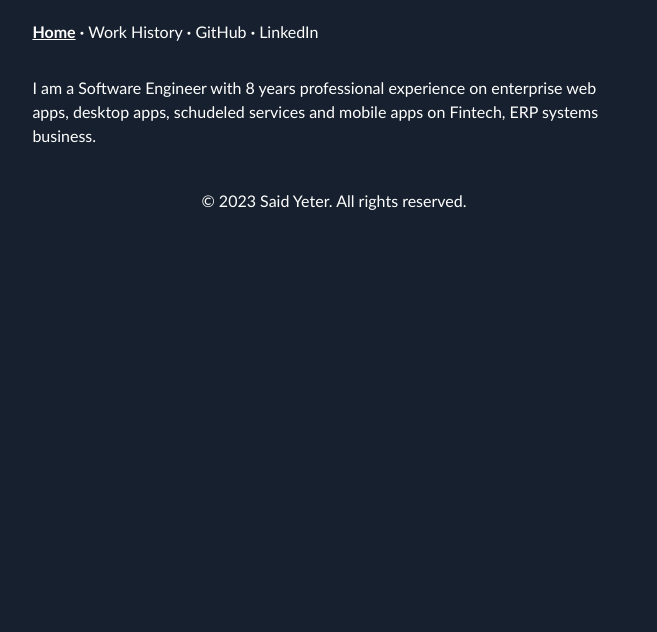
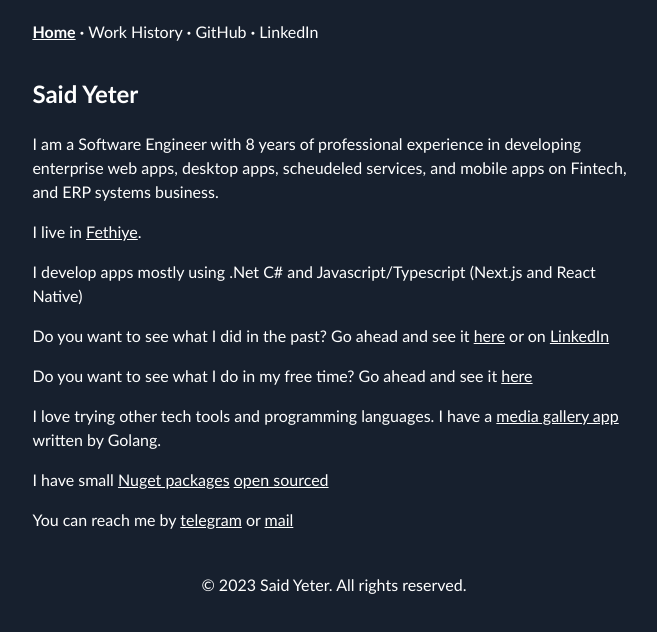
Before and after one commit to saidyeter/said.yeter.dev, an Astro site: page / in a window 1280 px wide. Shown: the whole page, without its empty margins (306-963 px from the left). Built offline with nearby package versions, Linux system fonts and the light colour scheme; Astro itself is replaced by a stand-in of ours.

Commit message:
Fill home page #8

```diff
--- a/src/pages/index.astro
+++ b/src/pages/index.astro
@@ -4,11 +4,79 @@ import Layout from "../layouts/base.astro";
 
 <Layout
     title="Home"
-    description="Home Page for Personal Website"
+    description="Said Yeter"
 >
+    <h1>Said Yeter</h1>
     <p>
-        I am a Software Engineer with 8 years professional experience on
-        enterprise web apps, desktop apps, schudeled services and mobile apps on
-        Fintech, ERP systems business.
+        I am a Software Engineer with 8 years of professional experience in
+        developing enterprise web apps, desktop apps, scheudeled services, and
+        mobile apps on Fintech, and ERP systems business.
+    </p>
+    <p>
+        I live in <a
+            target="_blank"
+            href="https://goo.gl/maps/c7VwE5fX4cKEZUum7"
+            >Fethiye</a
+        >.
+    </p>
+    <p>
+        I develop apps mostly using .Net C# and Javascript/Typescript (Next.js
+        and React Native)
+    </p>
+    <p>
+        Do you want to see what I did in the past? Go ahead and see it <a
+            href="/work">here</a
+        > or on <a
+            target="_blank"
+            href="https://www.linkedin.com/in/said-yeter/"
+            >LinkedIn</a
+        >
+    </p>
+    <p>
+        Do you want to see what I do in my free time? Go ahead and see it <a
+            target="_blank"
+            href="https://github.com/saidyeter"
+            >here</a
+        >
+    </p>
+    <p>
+        I love trying other tech tools and programming languages. I have a
+        <a
+            target="_blank"
+            href="https://github.com/saidyeter/media-gallery"
+            >media gallery app</a
+        > written by Golang.
+    </p>
+    <p>
+        I have small <a
+            target="_blank"
+            href="https://www.nuget.org/profiles/kordiseps"
+            >Nuget packages</a
+        >
+        <a
+            target="_blank"
+            href="https://github.com/saidyeter/zipped-text-reader-and-writer"
+            >open sourced</a
+        >
+    </p>
+    <!-- <p>
+        and I'm a junior tech lead
+    </p> -->
+    <p>
+        You can reach me by <a
+            target="_blank"
+            href="https://t.me/saidyeterr"
+            >telegram</a
+        > or <a
+            target="_blank"
+            href="mailto:saidyeter@pm.me?subject=Hey&body=Hey%20there"
+            >mail</a
+        >
     </p>
 </Layout>
+
+<style>
+    a {
+        color: white;
+    }
+</style>
```
